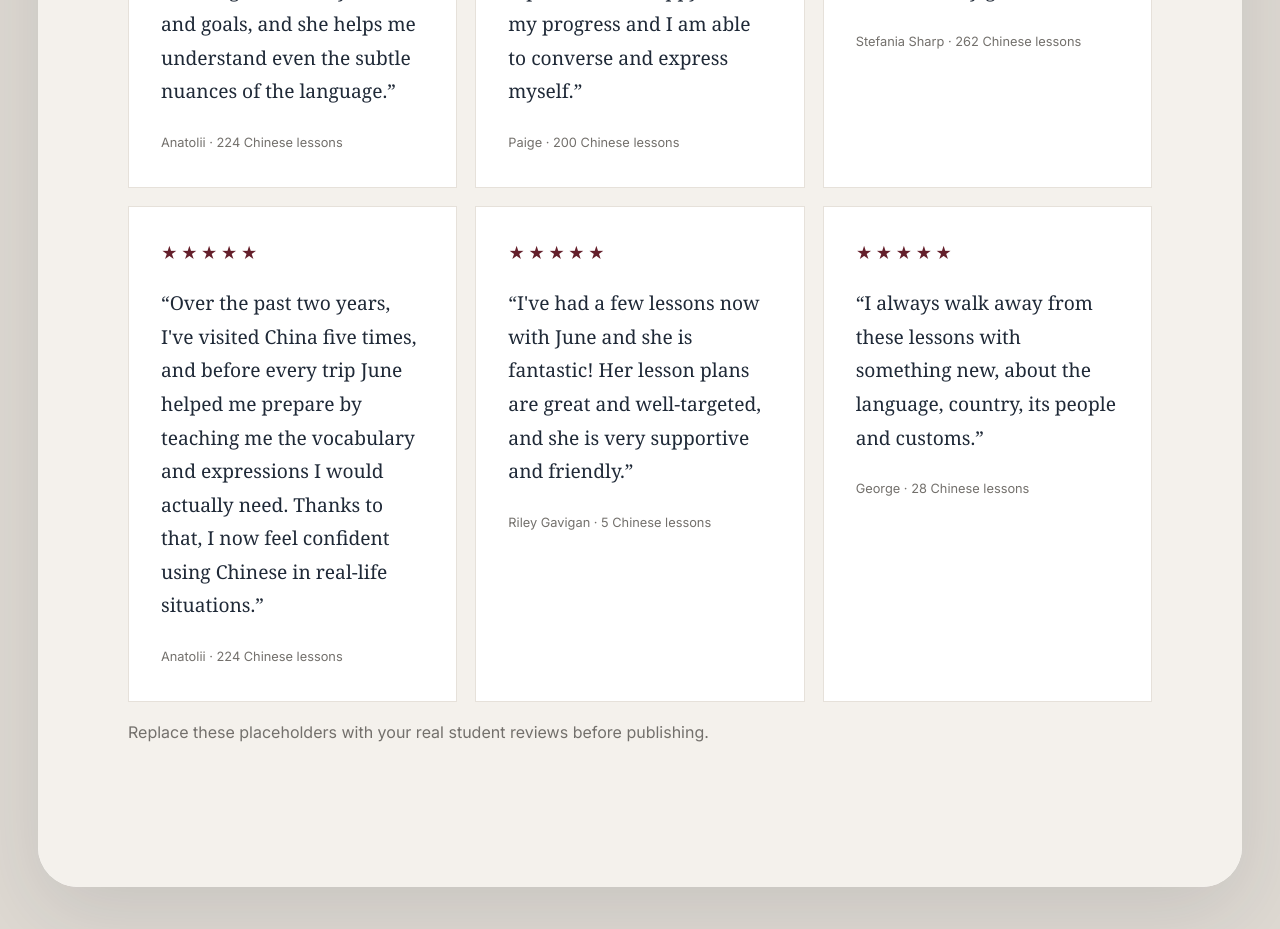
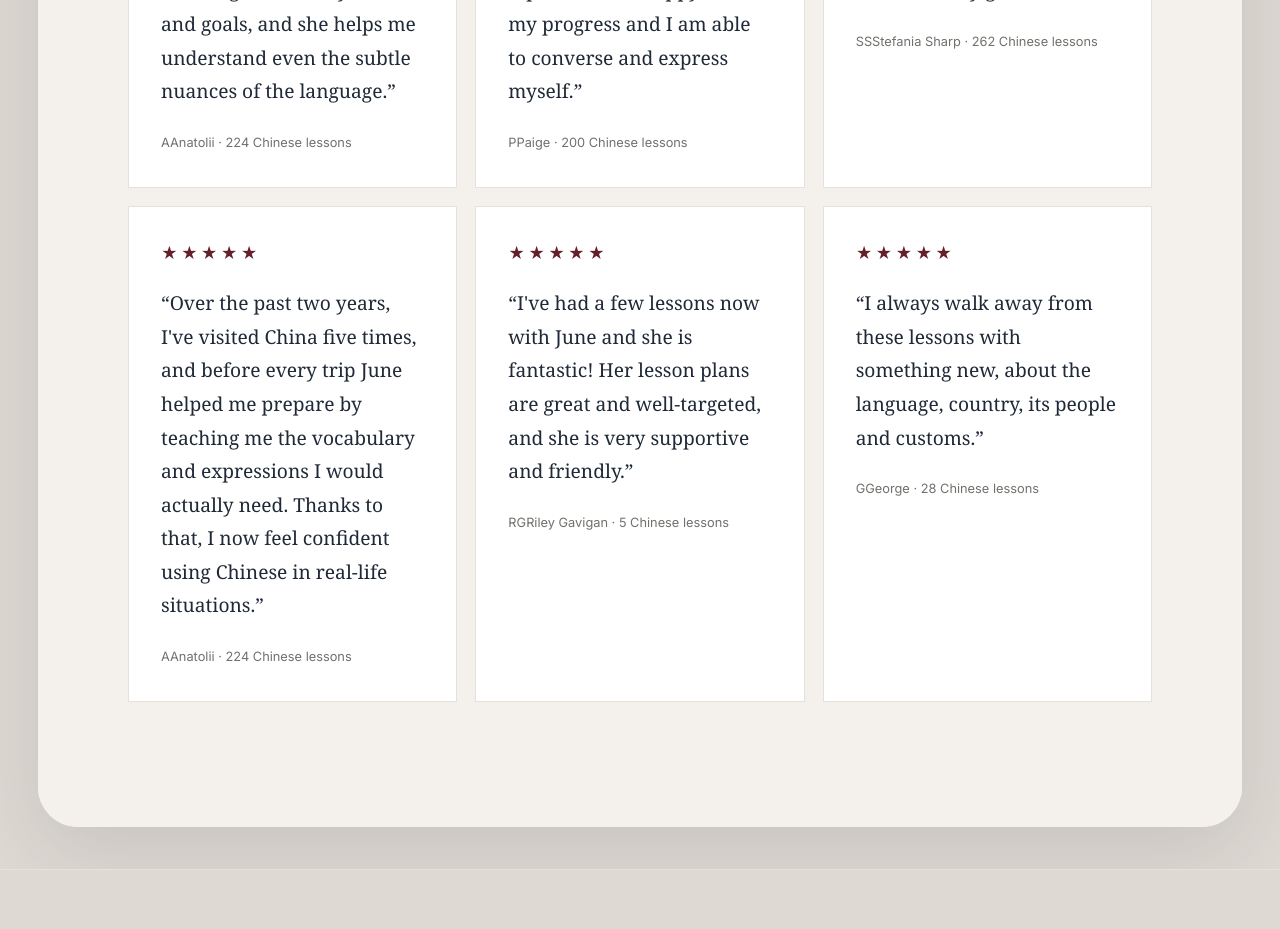
Before and after one commit to junehuang17-collab/learn-chinese-june, a Next.js app: page /reviews in a window 1280 px wide. Shown: the part 1260-2189 px from the top of the page. Built offline with nearby package versions, Linux system fonts and the light colour scheme.

Commit message:
Replace review placeholders with initial avatars

```diff
--- a/app/reviews/page.tsx
+++ b/app/reviews/page.tsx
@@ -13,15 +13,29 @@ export default function ReviewsPage() {
       <section className="section section-soft">
         <SectionTitle eyebrow="REVIEWS" title="What students say." />
         <div className="review-grid">
-          {siteConfig.reviews.map((review) => (
-            <blockquote className="review-card" key={review.quote}>
-              <div className="stars">★★★★★</div>
-              <p>“{review.quote}”</p>
-              <cite>{review.label}</cite>
-            </blockquote>
-          ))}
+          {siteConfig.reviews.map((review) => {
+            const name = review.label.split(" · ")[0].trim();
+            const initials = name
+              .split(/\s+/)
+              .filter(Boolean)
+              .slice(0, 2)
+              .map((part) => part[0]?.toUpperCase())
+              .join("");
+
+            return (
+              <blockquote className="review-card" key={review.quote}>
+                <div className="stars">★★★★★</div>
+                <p>“{review.quote}”</p>
+                <cite>
+                  <span className="review-avatar" aria-hidden="true">
+                    {initials || "S"}
+                  </span>
+                  <span>{review.label}</span>
+                </cite>
+              </blockquote>
+            );
+          })}
         </div>
-        <p className="note">Replace these placeholders with your real student reviews before publishing.</p>
       </section>
     </div>
   );
```
